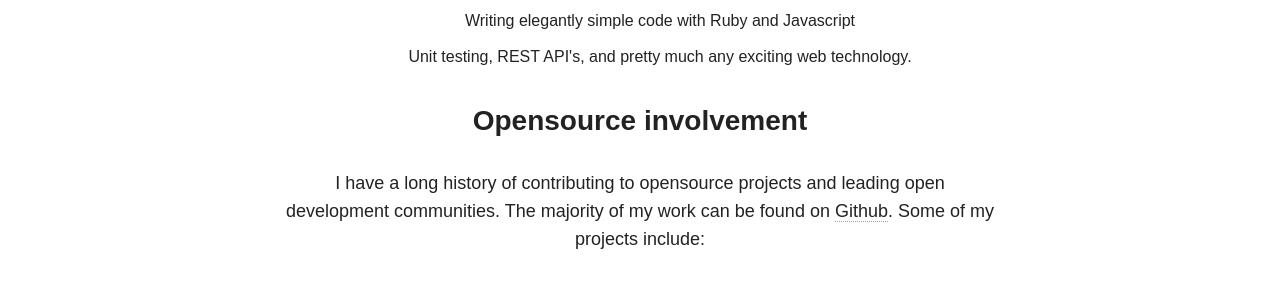
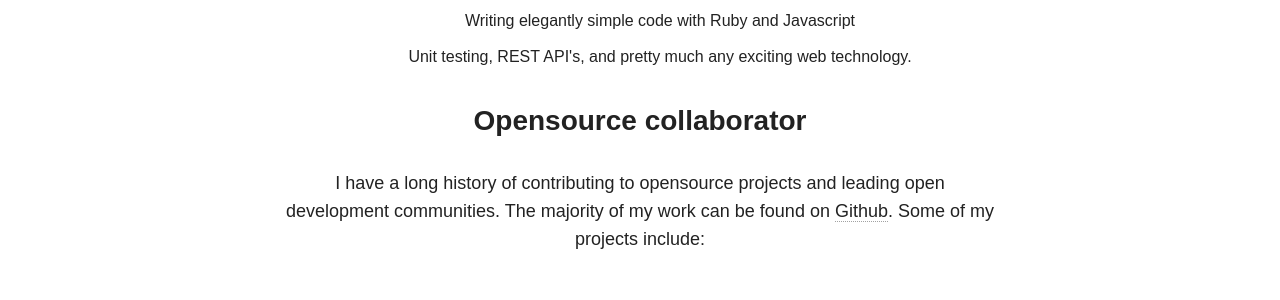
Before and after one commit to wireframe/wireframe.github.com, a Jekyll site: the page built from index.html, in a window 1280 px wide. Shown: the part 607-907 px from the top of the page. Built offline with Jekyll 4.4.1, drawn with Linux system fonts in a browser that asks for light colours; nearby versions of some CDN libraries; Markdown is read by kramdown in place of the engine named in the settings.

Commit message:
update heading

```diff
--- a/index.html
+++ b/index.html
@@ -14,7 +14,7 @@ github_script: true
     <li>Unit testing, REST API's, and pretty much any exciting web technology.</li>
   </ul>
 
-  <h3>Opensource involvement</h3>
+  <h3>Opensource collaborator</h3>
   <p>
     I have a long history of contributing to opensource projects and leading
     open development communities.
```
